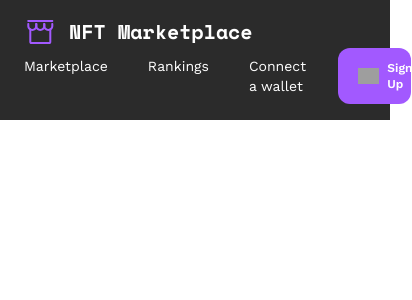
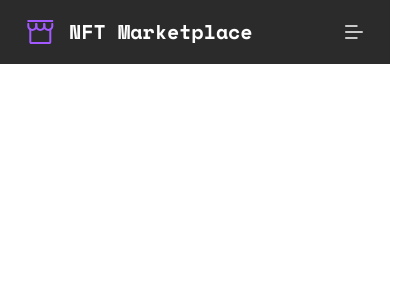
Before and after one commit to odomfavour/nft-marketplace, a React (Vite) app: page / in a window 390 px wide. Shown: the top 300 px of the page, 412 px wide, since content can reach past the window. Built offline with nearby package versions, Linux system fonts and the light colour scheme; grey boxes are pictures that could not be loaded.

Commit message:
:construction: Nav Mobile | Complete

```diff
--- a/src/components/Nav.jsx
+++ b/src/components/Nav.jsx
@@ -1,34 +1,46 @@
-import React from "react";
+import React, { useState } from "react";
 import { Link } from "react-router-dom"
 import { navLinks } from "../utils/navLinks"
 import LogoIcon from "../assets/Storefront.svg"
 import User from "../assets/User.svg"
+import Ham from "../assets/hamburger.svg"
 
 const Nav = () => {
+
+  const [toggle, setToggle] = useState(false)
+
+  const toggleHam = () => {
+    setToggle(!toggle)
+    console.log(toggle)
+  }
+
   return(
     <header className="bg-[rgb(43,43,43)] text-white">
-      <nav className="py-4 px-6 lg:flex">
+      <nav className="py-4 px-6 relative flex items-center lg:py-0 max-[360px]:px-2">
         <div className="mr-auto flex items-center gap-x-3">
           <img src={LogoIcon} alt="" />
           <h3 className="font-SpaceMono font-bold text-xl">NFT Marketplace</h3>
         </div>
-        <div className="flex gap-x-8 items-center font-WorkSans">
-          <ul className="flex gap-x-10">
+
+        <div className="lg:hidden cursor-pointer" onClick={toggleHam}>
+          <img src={Ham} alt="" />
+        </div>
+
+        <div className={`${toggle ? 'visible' : 'invisible'} font-WorkSans absolute top-[4rem] right-0 bg-[#2b2b2b] w-full pt-4 pb-10 px-7 lg:visible lg:static lg:flex lg:items-center lg:gap-6 lg:justify-end lg:p-0 lg:w-auto max-[360px]:px-2`}>
+          <ul className="lg:flex gap-x-4">
             {navLinks.map((navLink) => {
               const {id, url, name} = navLink;
               return (
-                <li className="text-sm hover:text-[#a259ff] transition ease-in-out delay-70" key={id}>
+                <li className="text-sm hover:text-[#a259ff] transition ease-in-out delay-70 my-6" key={id}>
                   <Link className="py-3" to={url}>{name}</Link>
                 </li>
               )
             })}
           </ul>
-          <Link to="#">
-            <div className="flex gap-x-2 items-center bg-[#a259ff] hover:bg-[#9353e5] transition ease-in-out delay-70 py-3 px-5 rounded-xl">
-              <img className="h-4" src={User} alt="" />
-              <p className="text-xs font-semibold">Sign Up</p>
-            </div>
-          </Link>
+          <div className="flex gap-x-2 items-center bg-[#a259ff] hover:bg-[#9353e5] py-3 px-5 rounded-xl w-3/4 md:w-1/3 lg:w-auto max-[400px]:w-full">
+            <img className="h-4" src={User} alt="" />
+            <p className="text-xs font-semibold">Sign Up</p>
+          </div>
         </div>
       </nav>
     </header>
```
Also changed, not shown: src/assets/hamburger.svg (added).
